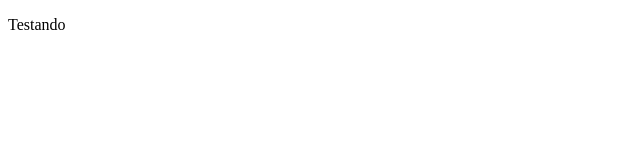
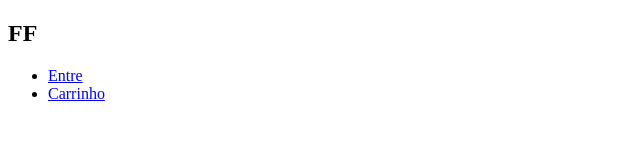
Before and after one commit to SamuelFerrareis/PJ-01, a plain HTML site: page index.html in a window 1280 px wide. Shown: the whole page, without its empty margins (0-640 px from the left). Drawn offline with Linux system fonts and the light colour scheme.

Commit message:
arquivos base

```diff
--- a/index.html
+++ b/index.html
@@ -7,6 +7,18 @@
     <title>FF Vestes</title>
 </head>
 <body>
-    <p>Testando</p>
+
+    <header>
+        <nav>
+            <h1 id="Marca">FF</h1>
+            <ul>
+                <li><a href="#">Entre</a></li>
+                <li><a href="#">Carrinho</a></li>
+            </ul>
+        </nav>
+    </header>
+
+
+
 </body>
 </html>
```
Also changed, not shown: css/index.css (added).
